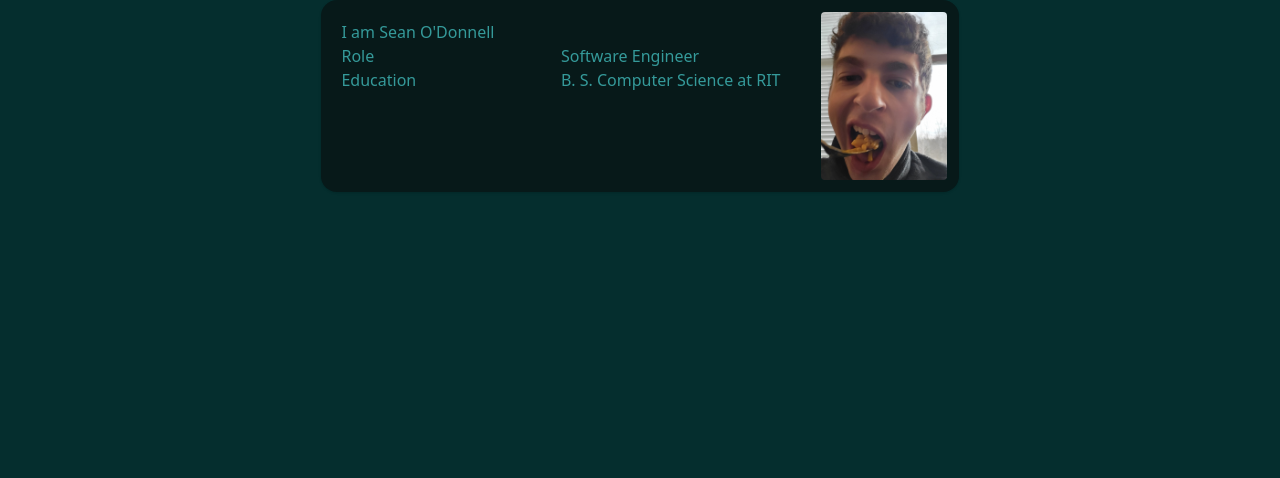
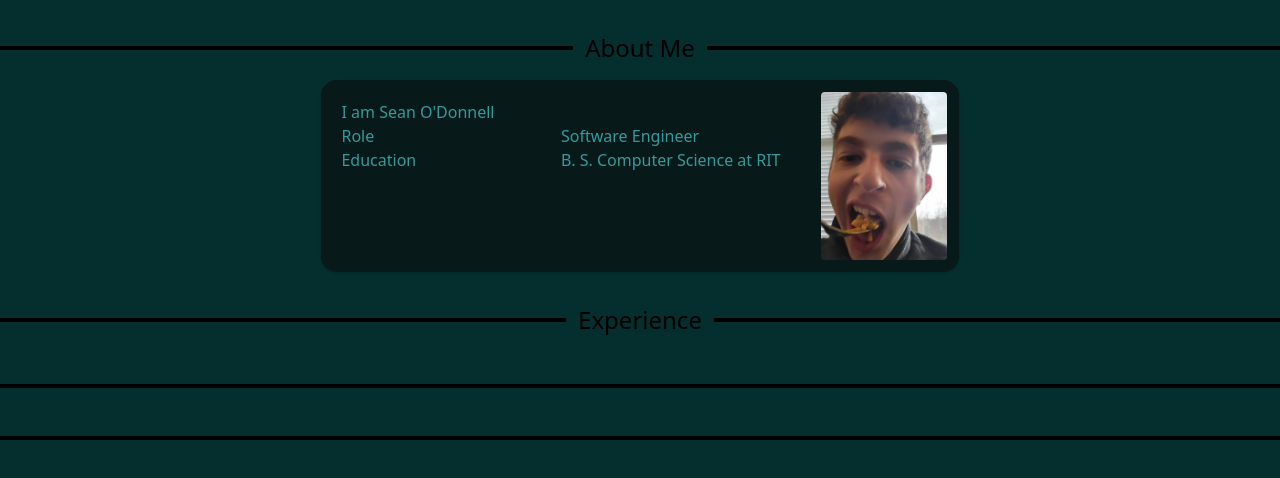
Before and after one commit to Saoski/test-portfolio, a Next.js app: page / in a window 1280 px wide. Shown: the top 478 px of the page. Built offline with nearby package versions, Linux system fonts and the light colour scheme.

Commit message:
Add divider component

```diff
--- /dev/null
+++ b/app/components/Divider.tsx
@@ -0,0 +1,14 @@
+interface DividerProps {
+    text?: string;
+}
+
+export default function Divider({ text }: DividerProps) {
+    return (
+        // <hr className='border-2 border-dashed mx-6 my-4'/>
+        <div className="flex items-center pt-8 pb-4">
+            <div className="border-2 grow size-fit" />
+            {text && <div className="px-3 text-2xl">{text}</div>}
+            <div className="border-2 grow size-fit" />
+        </div>
+    );
+}
--- a/app/page.tsx
+++ b/app/page.tsx
@@ -1,7 +1,14 @@
 import AboutMe from "./components/AboutMe";
+import Divider from "./components/Divider";
 
 export default function Home() {
-  return (
-    <AboutMe/>
-  );
+    return (
+        <>
+            <Divider text="About Me"/>
+            <AboutMe />
+            <Divider text="Experience"/>
+            <Divider />
+            <Divider />
+        </>
+    );
 }
```
